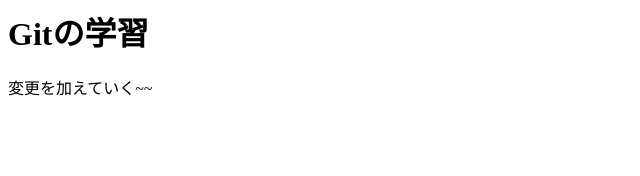
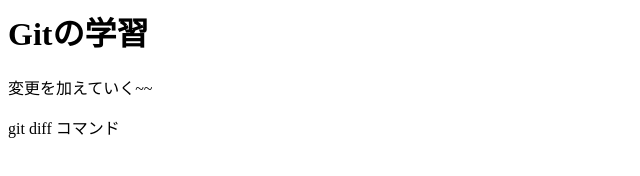
Before and after one commit to KTakegami/git_tutorial, a plain HTML site: page index.html in a window 1280 px wide. Shown: the whole page, without its empty margins (0-640 px from the left). Drawn offline with Linux system fonts and the light colour scheme.

Commit message:
git diffを追記

```diff
--- a/index.html
+++ b/index.html
@@ -1,2 +1,3 @@
 <h1>Gitの学習</h1>
 <p>変更を加えていく~~</p>
+<p>git diff コマンド</p>
```
